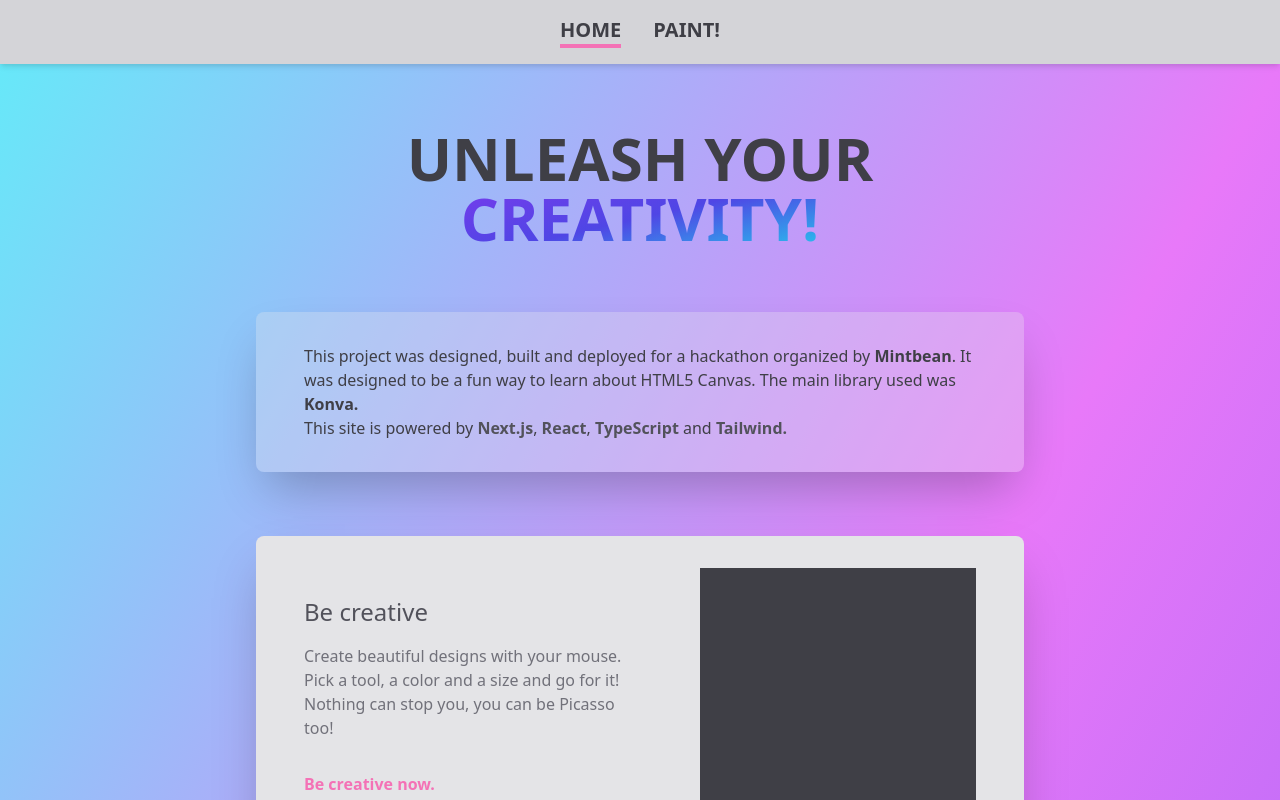
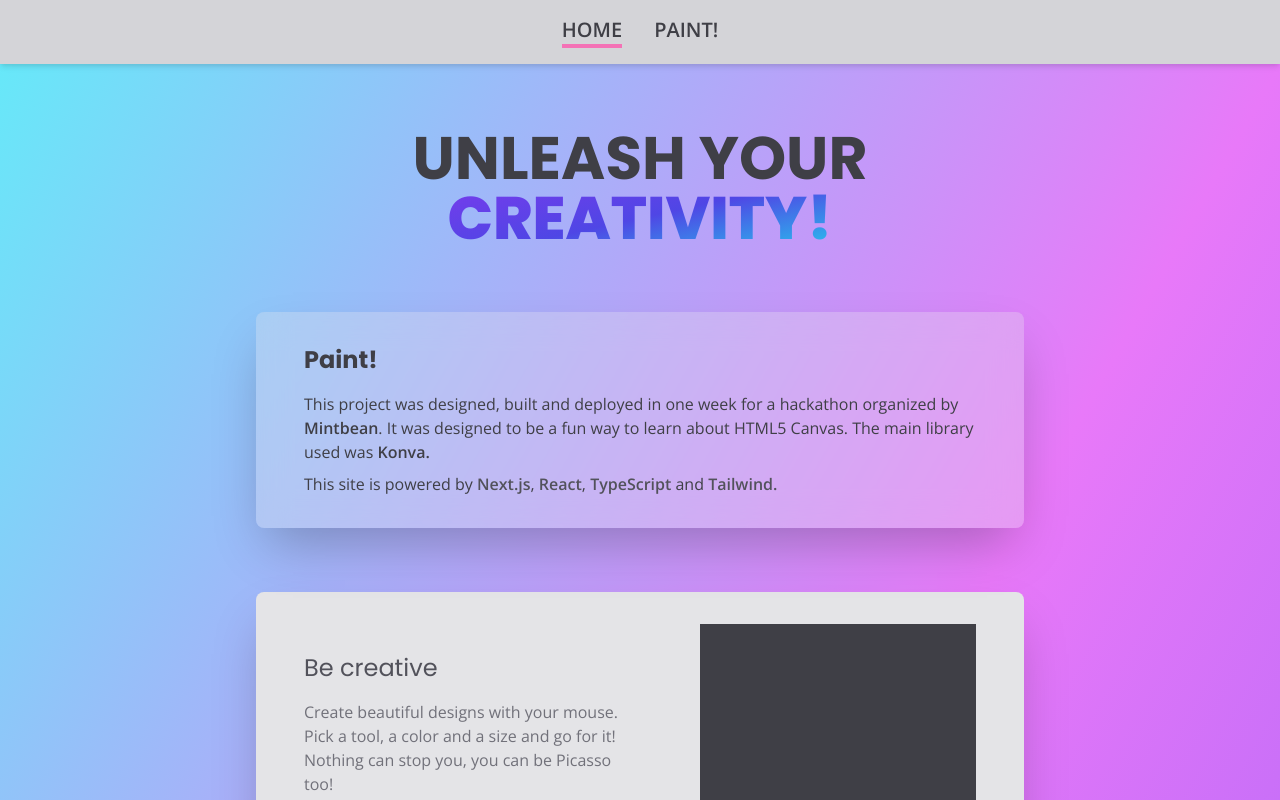
Before and after one commit to theolvq/paint-app-mintbean-hackathon, a Next.js app: page / in a window 1280 px wide. Shown: the top 800 px of the page. Built offline with nearby package versions, Linux system fonts and the light colour scheme.

Commit message:
added custom fonts

```diff
--- a/components/ColorPicker.tsx
+++ b/components/ColorPicker.tsx
@@ -23,12 +23,12 @@ const ColorPicker: FC<IProps> = ({ color, setColor }) => {
             </div>
           </Menu.Button>
           <Transition
-            enter='transition duration-100 ease-out'
-            enterFrom='transform scale-95 opacity-0'
-            enterTo='transform scale-100 opacity-100'
-            leave='transition duration-75 ease-out'
-            leaveFrom='transform scale-100 opacity-100'
-            leaveTo='transform scale-95 opacity-0'
+            enter='transition-opacity duration-100 ease-out'
+            enterFrom='opacity-0'
+            enterTo='opacity-100'
+            leave='transition-opacity duration-75 ease-out'
+            leaveFrom='opacity-100'
+            leaveTo='opacity-0'
           >
             <Menu.Items>
               <Menu.Item
--- a/components/IntroBlob.tsx
+++ b/components/IntroBlob.tsx
@@ -2,10 +2,11 @@ import React, { FC } from 'react';
 
 const IntroBlob: FC = () => {
   return (
-    <div className='bg-gray-200 mx-4 py-8 px-12 rounded-lg shadow-2xl max-w-3xlbackdrop-blur-lg bg-opacity-30 text-gray-700 max-w-3xl'>
-      <p>
-        This project was designed, built and deployed for a hackathon organized
-        by{' '}
+    <div className='bg-gray-200 mx-4 py-8 px-12 rounded-lg shadow-2xl backdrop-filter backdrop-blur-lg bg-opacity-30 text-gray-700 max-w-3xl'>
+      <h2 className='text-2xl mb-4 font-bold'>Paint!</h2>
+      <p className='mb-2'>
+        This project was designed, built and deployed in one week for a
+        hackathon organized by{' '}
         <a
           href='https://mintbean.io'
           className='link text-gray-700 hover:border-gray-700'
--- a/components/StrokeWidthPicker.tsx
+++ b/components/StrokeWidthPicker.tsx
@@ -47,12 +47,12 @@ const StrokeWidthPicker: FC<IProps> = ({ strokeWidth, setStrokeWidth }) => {
         </div>
       </Listbox.Button>
       <Transition
-        enter='transition duration-100 ease-out'
-        enterFrom='transform scale-95 opacity-0'
-        enterTo='transform scale-100 opacity-100'
-        leave='transition duration-75 ease-out'
-        leaveFrom='transform scale-100 opacity-100'
-        leaveTo='transform scale-95 opacity-0'
+        enter='transition-opacity duration-100 ease-out'
+        enterFrom='opacity-0'
+        enterTo='opacity-100'
+        leave='transition-opacity duration-75 ease-out'
+        leaveFrom='opacity-100'
+        leaveTo='opacity-0'
       >
         <Listbox.Options className='absolute z-50 w-12'>
           {options.map((option) => (
--- a/components/ToolPicker.tsx
+++ b/components/ToolPicker.tsx
@@ -58,12 +58,12 @@ const ToolPicker: FC<IProps> = ({ tool, setTool }) => {
         </div>
       </Listbox.Button>
       <Transition
-        enter='transition duration-100 ease-out'
-        enterFrom='transform scale-95 opacity-0'
-        enterTo='transform scale-100 opacity-100'
-        leave='transition duration-75 ease-out'
-        leaveFrom='transform scale-100 opacity-100'
-        leaveTo='transform scale-95 opacity-0'
+        enter='transition-opacity duration-100 ease-out'
+        enterFrom='opacity-0'
+        enterTo='opacity-100'
+        leave='transition-opacity duration-75 ease-out'
+        leaveFrom='opacity-100'
+        leaveTo='opacity-0'
       >
         <Listbox.Options className='absolute z-50 w-12 ' defaultValue={tool}>
           {options.map(({ value, icon }) => (
@@ -71,7 +71,7 @@ const ToolPicker: FC<IProps> = ({ tool, setTool }) => {
               {({ active, selected }) => (
                 <li
                   className={`${
-                    active ? 'bg-gray-800' : 'bg-gray-400'
+                    active ? 'bg-gray-800' : 'bg-gray-600'
                   } flex items-center gap-1 group relative`}
                 >
                   <Icon path={icon} size={1.5} />
--- a/styles/globals.css
+++ b/styles/globals.css
@@ -1,3 +1,5 @@
+@import url('https://fonts.googleapis.com/css2?family=Open+Sans:wght@400;600;700;800&family=Poppins:wght@400;600;700;800;900&display=swap');
+
 @tailwind base;
 @tailwind components;
 @tailwind utilities;
@@ -10,7 +12,13 @@
   }
 
   body {
-    @apply bg-gray-200 text-gray-700;
+    @apply bg-gray-200 text-gray-700 font-sans;
+  }
+
+  h1,
+  h2,
+  h3 {
+    @apply font-pop;
   }
 }
 
--- a/tailwind.config.js
+++ b/tailwind.config.js
@@ -5,6 +5,10 @@ module.exports = {
   purge: ['./pages/**/*.{js,ts,jsx,tsx}', './components/**/*.{js,ts,jsx,tsx}'],
   darkMode: false, // or 'media' or 'class'
   theme: {
+    fontFamily: {
+      sans: ['Open Sans', 'sans-serif'],
+      pop: ['Poppins', 'sans-serif'],
+    },
     extend: {
       colors: {
         transparent: 'transparent',
```
